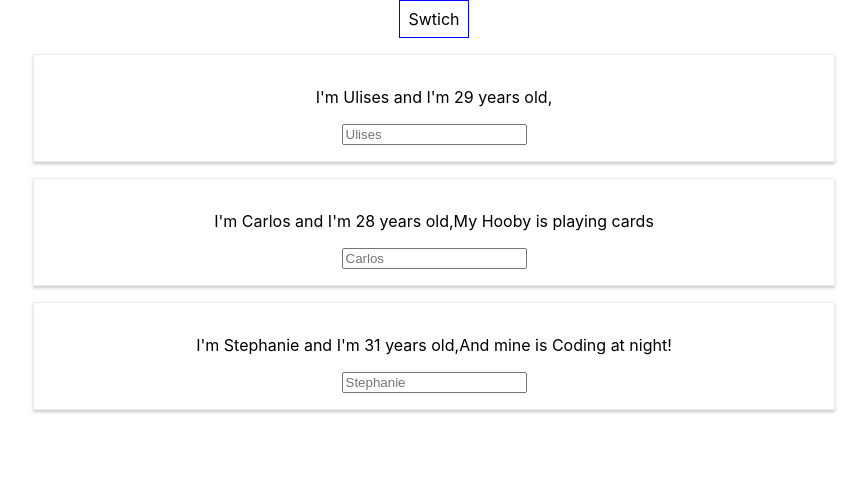
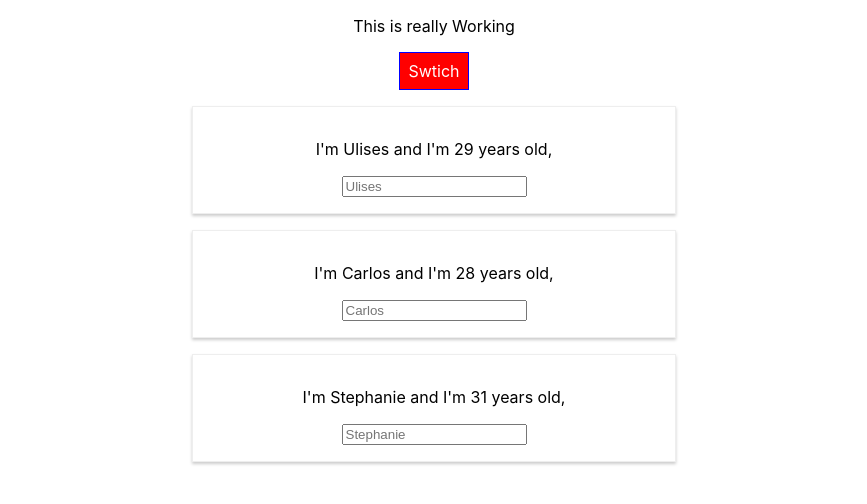
Before and after one commit to Ulises961/Assignments-React, a React (Create React App) app: page / in a window 1280 px wide. Both pictures are taken after a click on the button "Swtich". Shown: the top 504 px of the page, without its empty margins (206-1073 px from the left). Built offline with nearby package versions, Linux system fonts and the light colour scheme.

Commit message:
introducing Radium

```diff
--- a/package.json
+++ b/package.json
@@ -6,9 +6,11 @@
     "@testing-library/jest-dom": "^5.11.4",
     "@testing-library/react": "^11.1.0",
     "@testing-library/user-event": "^12.1.10",
+    "radium": "^0.26.1",
     "react": "^17.0.2",
     "react-dom": "^17.0.2",
     "react-scripts": "4.0.3",
+    "styled-components": "^5.3.0",
     "web-vitals": "^1.0.1"
   },
   "scripts": {
--- a/src/App.css
+++ b/src/App.css
@@ -15,5 +15,13 @@
 
 .buttonStyle:hover{
 
-  background-color: aliceblue
+  background-color: aliceblue;
 }
+
+.red{
+  color: red;
+}
+
+.bold{
+ font-weight: bold;
+}
--- a/src/App.js
+++ b/src/App.js
@@ -2,6 +2,7 @@
 import React, {Component} from 'react';
 import './App.css';
 import Person from './Person/Person'
+import Radium ,{StyleRoot}from 'radium';
 
 
 class App extends Component {
@@ -9,32 +10,24 @@ class App extends Component {
   state = {
 
     users : [
-        {name: 'Ulises', age : 29},
-        {name:'Carlos', age : 28},
-        {name:'Stephanie', age : 31}
+        {name: 'Ulises', age : 29, userId:1},
+        {name:'Carlos', age : 28, userId:2},
+        {name:'Stephanie', age : 31, userId:3}
     ],
     showPersons : false
 
   }
-  changeUserNameHandler = (newName) => {
-
-     this.setState({
-       users: [
-          {name: newName.target.value, age:23},
-          {name:'Carlos', age :28},
-          {name: 'Stephanie', age :31}
-        ]
-      });
+  changeUserNameHandler = (event,index) => {
+    const users = [...this.state.users];
+    const user = {...users[index]};
+    user.name = event.target.value;
+    users[index] = user;
+    this.setState({users :users});
   }
-  changeUserNameHardHandler = (newName) => {
-
-    this.setState({
-      users: [
-        {name: newName, age:23},
-        {name:'Carlos', age :28},
-        {name: 'Stephanie', age :31}
-       ]
-     });
+  deleteUserHandler = (index) => {
+    const users = [...this.state.users];
+    users.splice(index,1);
+    this.setState({users: users});
  }
 
  togglePersonHandler = () => {
@@ -45,31 +38,61 @@ class App extends Component {
 
   render() {
     const style = {
-      backgroundColor :' white',
+      backgroundColor :' green',
       font: 'inherit',
+      color: 'white',
       border: '1px solid blue',
       padding: '8px',
-      cursor: 'pointer'
+      cursor: 'pointer',
+      ':hover':{
+        backgroundColor: 'lightgreen',
+        color:'black'
+
+      }
     };
+    let persons = null;
+
+    if(this.state.showPersons){
+      persons = (<div>
+      { this.state.users.map((user,index) => {
+        return <Person name={user.name}
+        age={user.age }
+        changed={(event) => this.changeUserNameHandler(event,index)}
+        click={() => this.deleteUserHandler(index)}
+        key={this.state.users[index].userId}
+        />
+        })} </div>);
+
+        style.backgroundColor='red';
+        style[':hover'] = {
+          backgroundColor: 'salmon',
+          color: 'black'
+        }
+
+    }
+
+    let classes = [];
+    if(this.state.users.length <= 2){
+      classes.push('red');
+    }
+    if(this.state.users.length <=1){
+      classes.push('bold');
+    }
+
     return (
 
-
+      <StyleRoot>
       <div className="App">
+      <p className={classes.join(' ')}>This is really Working</p>
       <button
         style={style}
         onClick={this.togglePersonHandler}>Swtich</button>
-
-     { this.state.showPersons  ?
-        <div>
-          <Person name={this.state.users[0].name} age={this.state.users[0].age } changed={this.changeUserNameHandler} click={this.changeUserNameHardHandler.bind(this,'Max')}/>
-          <Person name={this.state.users[1].name} age={this.state.users[1].age } click={this.changeUserNameHardHandler.bind(this,'Louis')}>My Hooby is playing cards</Person>
-          <Person name={this.state.users[2].name} age={this.state.users[2].age } click={this.changeUserNameHardHandler.bind(this,'Bob')}>And mine is Coding at night!</Person>
-      </div> : null
-      }
+       {persons}
       </div>
+      </StyleRoot>
     );
 
   }
 }
 
-export default App;
+export default Radium(App);
--- a/src/Person/Person.css
+++ b/src/Person/Person.css
@@ -8,3 +8,7 @@
     text-align: center;
 
 }
+/* @media ( min-width: 500px) {
+    .Person{width: 450px;
+    }
+} */
--- a/src/Person/Person.js
+++ b/src/Person/Person.js
@@ -1,13 +1,21 @@
 import React from 'react';
-import './Person.css'
+import './Person.css';
+import Radium from 'radium';
 
 const person = (props) => {
+    const style = {
+        '@media (min-width:500px)': {
+            width: '450px'
+        }
+
+    };
     return (
-    <div className='Person'>
+    <div className='Person' style={style}>
         <p onClick={props.click}>I'm {props.name} and I'm {props.age} years old,{props.children} </p>
+        <p>{props.children}</p>
         <input type='text' onChange={props.changed} placeholder={props.name}></input>
         </div>
     );
 }
 
-export default person;
+export default Radium(person);
```
Also changed, not shown: 1 other file (tests, documents, lock files or other folders).
